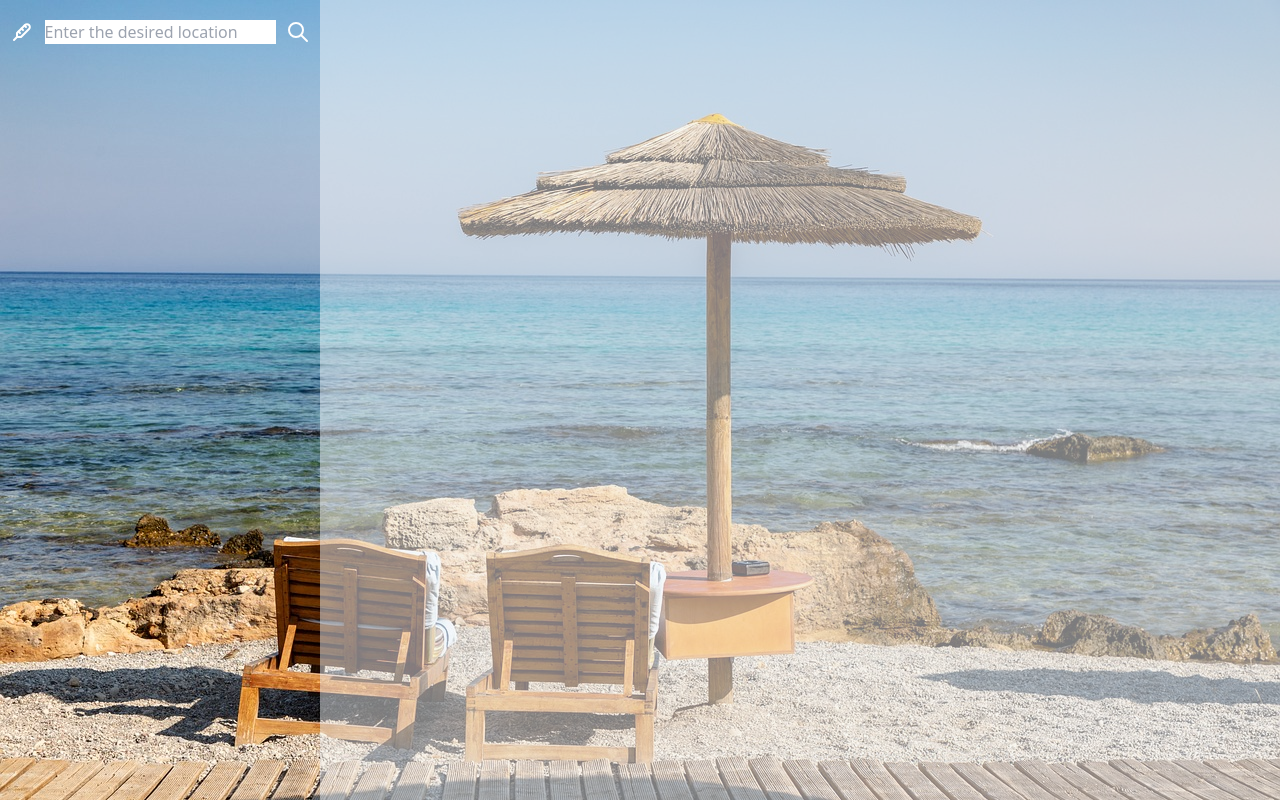
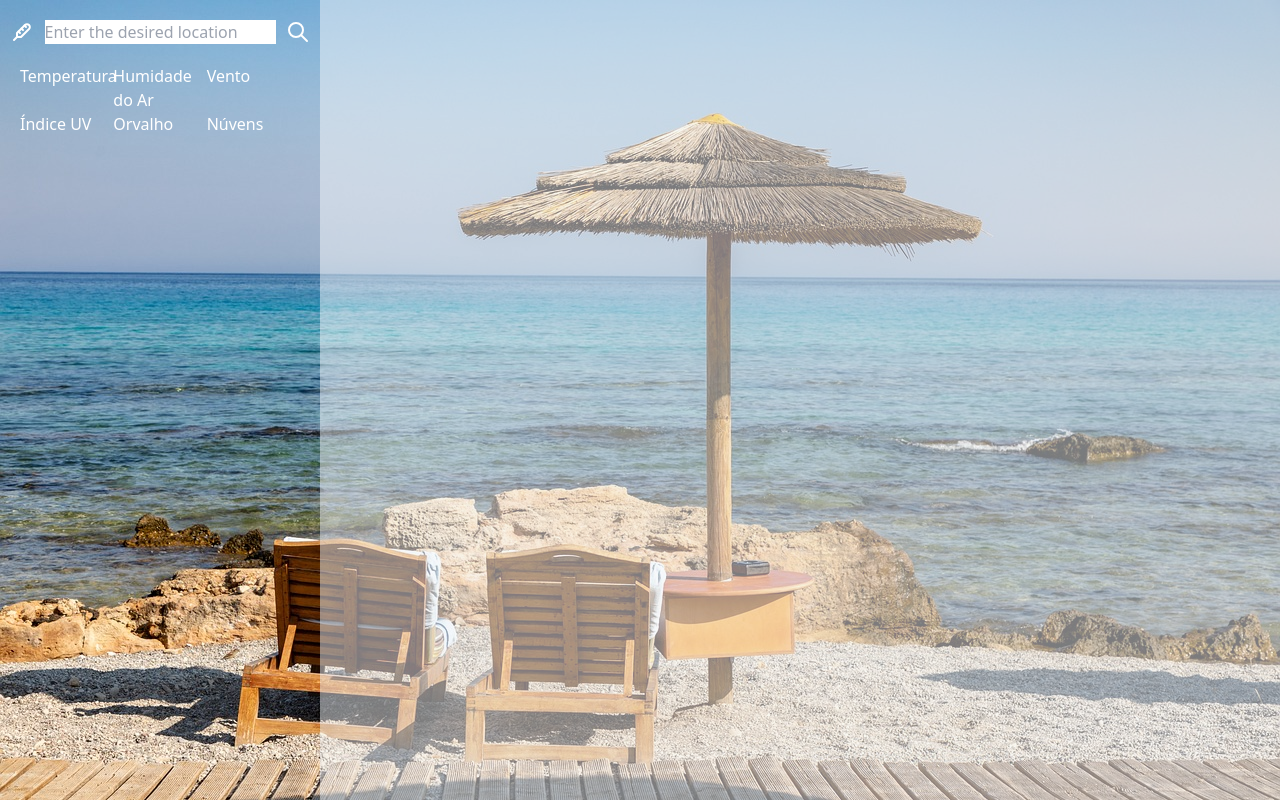
Before and after one commit to AntonioDeveloper/weather-app, a Next.js app: page / in a window 1280 px wide. Built offline with nearby package versions, Linux system fonts and the light colour scheme.

Commit message:
Google Fonts

```diff
--- a/src/components/template/Pagina.tsx
+++ b/src/components/template/Pagina.tsx
@@ -1,35 +1,32 @@
 import { useContext, useEffect, useState } from 'react';
-import { Root } from '../../models/weatherJsonResponse'
 import SearchInput from './SearchInput';
 import { GeneralContext } from '@/context/context';
+import WeatherDataTab from './WeatherDataTab';
+import { CurrentConditions } from '../../models/weatherJsonResponse';
+import { nunito } from '@/utils/fonts';
 
 interface PaginaProps {
   children?: React.ReactNode;
-  // weatherCondition: Root;
-  // inputValStored: string;
-  // setInputValStored: (value: string) => void;
 }
 
 export default function Pagina(props: PaginaProps) {
 
   const { weatherCondition } = useContext(GeneralContext)
   const [currentWeatherCondition, setCurrentWeatherCondition] = useState("");
+  const [currentWeatherInfo, setCurrentWeatherInfo] = useState({} as CurrentConditions);
 
-  console.log("weatherCondition", weatherCondition)
-
-  let currDay = {};
   let currHour = new Date().getHours();
-  let currentHourObj: any = "";
+  let currentHourCondition: any = "";
 
   useEffect(() => {
     if (Object.keys(weatherCondition).length !== 0) {
-      currDay = weatherCondition.days[0];
-      currentHourObj = weatherCondition.days[0].hours[currHour].conditions;
-      setCurrentWeatherCondition(currentHourObj);
+      currentHourCondition = weatherCondition.days[0].hours[currHour].conditions;
+      setCurrentWeatherCondition(currentHourCondition);
+      setCurrentWeatherInfo(weatherCondition.days[0].hours[currHour]);
     }
   }, [weatherCondition])
 
-  console.log("currentWeatherCondition", currentWeatherCondition);
+  console.log("currentWeatherInfo", currentWeatherInfo);
   let bckgImgWeather = "";
 
   if (currentWeatherCondition.includes("Sunny")) {
@@ -55,10 +52,12 @@ export default function Pagina(props: PaginaProps) {
       w-screen h-screen
       ${bckgImgWeather}
       bg-no-repeat bg-cover flex
+      ${nunito.variable}
   `
     }>
-      <aside className="flex w-1/4 h-full ">
+      <aside className="flex flex-col w-1/4 h-full ">
         <SearchInput />
+        <WeatherDataTab currentWeatherInfo={currentWeatherInfo} />
       </aside>
       <div className="w-3/4 h-full bg-slate-100 opacity-50">
         {<p className='text-slate-950'>{currentWeatherCondition}</p>}
--- /dev/null
+++ b/src/components/template/WeatherDataTab.tsx
@@ -0,0 +1,32 @@
+'use client'
+
+import { CurrentConditions } from '../../models/weatherJsonResponse';
+
+interface WeatherDataTabProps {
+  currentWeatherInfo: CurrentConditions
+}
+
+export default function WeatherDataTab(props: WeatherDataTabProps) {
+  return (
+    <div className={`grid grid-cols-3 p-5`}>
+      <p className={`text-white flex flex-col`} id="temperature">{props.currentWeatherInfo.temp}
+        <span className={`text-white flex flex-col'`}>Temperatura</span>
+      </p>
+      <p className='text-white flex flex-col' id="humidity">{props.currentWeatherInfo.humidity}
+        <span>Humidade do Ar</span>
+      </p>
+      <p className='text-white flex flex-col' id="windspeed">{props.currentWeatherInfo.windspeed}
+        <span>Vento</span>
+      </p>
+      <p className='text-white flex flex-col' id="uvindex">{props.currentWeatherInfo.uvindex}
+        <span>Índice UV</span>
+      </p>
+      <p className='text-white flex flex-col' id="dew">{props.currentWeatherInfo.dew}
+        <span>Orvalho</span>
+      </p>
+      <p className='text-white flex flex-col' id="cloudcover">{props.currentWeatherInfo.cloudcover}
+        <span>Núvens</span>
+      </p>
+    </div>
+  )
+}
--- a/src/context/context.tsx
+++ b/src/context/context.tsx
@@ -23,7 +23,7 @@ export default function ContextProvider({ children }: { children: React.ReactNod
         .then(resp => resp.json())
         .then(data => {
           setWeatherCondition(data)
-          console.log(data, "inputValStored", inputValStored);
+          //console.log(data, "inputValStored", inputValStored);
         });
     }
   }, [inputValStored]);
--- a/src/pages/index.tsx
+++ b/src/pages/index.tsx
@@ -1,7 +1,4 @@
-import Pagina from "@/components/template/Pagina";
-import { Root } from '../models/weatherJsonResponse'
-//import apiCall from "./api/weatherAPI"
-import { useEffect, useState } from "react";
+import Pagina from "../components/template/Pagina";
 import ContextProvider from "@/context/context";
 
 export default function Home() {
--- /dev/null
+++ b/src/utils/fonts.ts
@@ -0,0 +1,7 @@
+import { Nunito } from 'next/font/google'
+
+export const nunito = Nunito({
+  subsets: ['latin'],
+  display: 'swap',
+  variable: '--font-nunito',
+})
--- a/tailwind.config.ts
+++ b/tailwind.config.ts
@@ -18,6 +18,9 @@ const config: Config = {
         'noite-limpa': "url('/img/noite-limpa.jpg')",
         'noite-nublada': "url('/img/noite-nublada.jpg')",
       },
+      // fontFamily: {
+      //   sans: ['var(--font-nunito)']
+      // }
     },
   },
   plugins: [],
```
Also changed, not shown: src/styles/globals.css (line endings or trailing spaces).
